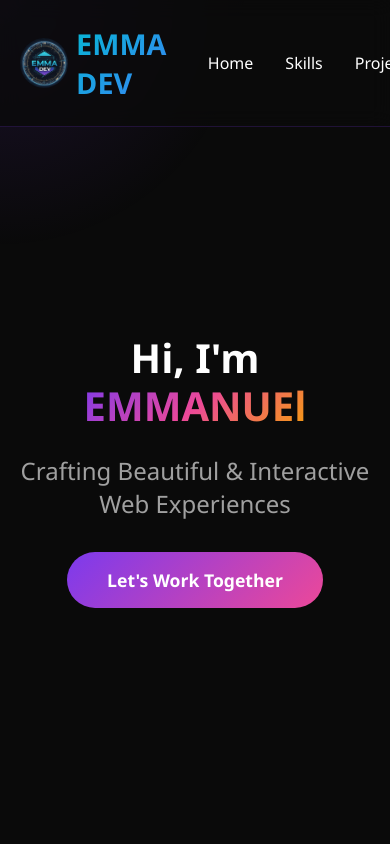
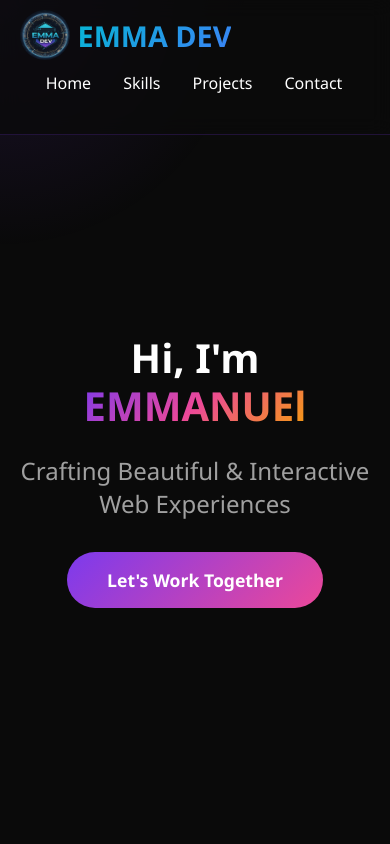
Before and after one commit to Emmanuel-2008/Emmanuel-2008.github.io, a plain HTML site: page index.html in a window 390 px wide. Shown: the top 844 px of the page. Drawn offline with Linux system fonts and the light colour scheme.

Commit message:
Update index.css

```diff
--- a/index.css
+++ b/index.css
@@ -88,6 +88,21 @@ body{
 
         .nav-links a:hover::after {
             width: 100%;
+        }
+
+        @media (max-width:700px) {
+            .logo{
+               position: fixed;
+                margin-top: 0px;
+                margin-bottom: 4rem;
+            }
+            .nav-links{
+                margin-top: 3rem;
+                margin-right: 100%;
+                margin-left: 0px;
+                padding-left: 6.7%;
+
+            }
         }
 
         .hero {
```
